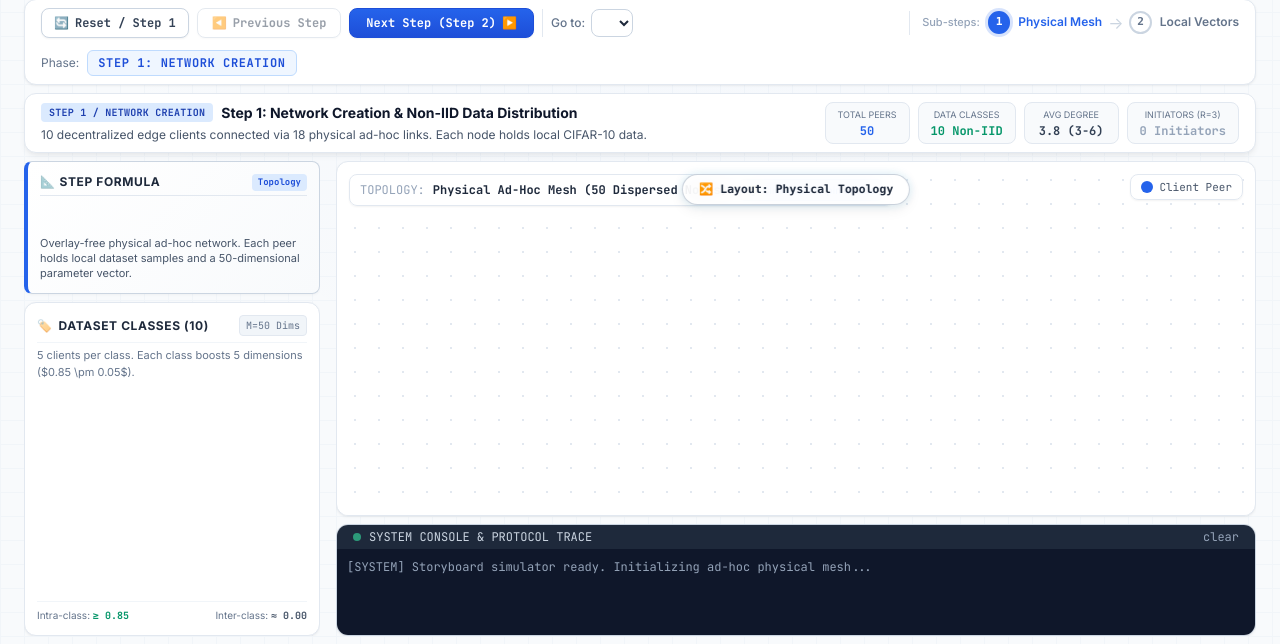
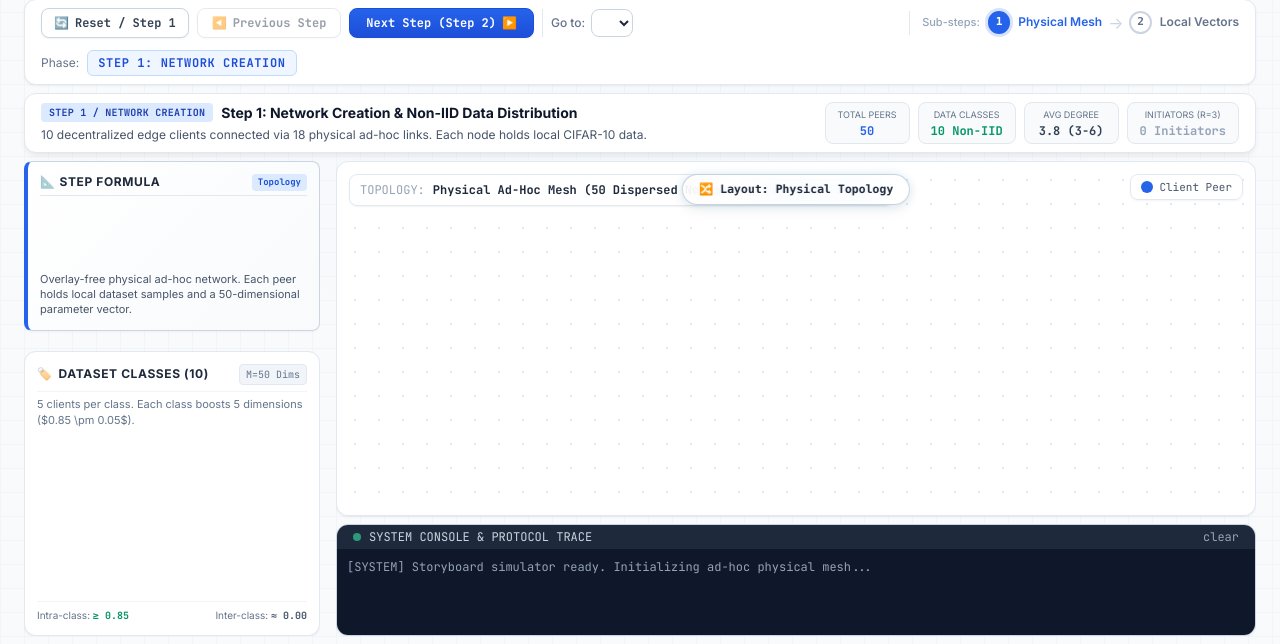
Before and after one commit to khastkhodaei/SemanticVisual, a FastAPI app: page / in a window 1280 px wide. Shown: the part 156-800 px from the top of the page. Run offline with FastAPI, Linux system fonts and the light colour scheme; lists and menus that the app fills with data are empty; some libraries are stand-ins or nearby versions.

Commit message:
fix(ui): stabilize sidebar card dimensions to prevent vertical layout shifts and unnecessary scrolling (fixes #13)

```diff
--- a/frontend/static/style.css
+++ b/frontend/static/style.css
@@ -121,8 +121,24 @@ body {
   border-radius: 0.5rem;
 }
 
+/* Sidebar Container Layout Stabilization */
+.sidebar-column {
+  display: flex;
+  flex-direction: column;
+  gap: 12px;
+  height: 100%;
+  max-height: 100%;
+  overflow: hidden;
+}
+
 /* Formula Card at Top of Sidebar */
-.formula-card {
+.formula-card,
+.sidebar-card-top {
+  flex: 0 0 auto;
+  min-height: 170px;
+  display: flex;
+  flex-direction: column;
+  justify-content: space-between;
   background: linear-gradient(135deg, #ffffff 0%, #f8fafc 100%);
   border: 1px solid var(--border-strong);
   border-left: 4px solid var(--brand-blue);
@@ -130,6 +146,41 @@ body {
   padding: 0.75rem;
   box-shadow: 0 1px 3px rgba(0, 0, 0, 0.04);
   transition: border-color 0.2s ease;
+  box-sizing: border-box;
+}
+
+/* Bottom Card: Dataset Classes & Telemetry */
+.sidebar-card-bottom,
+.dataset-classes-card {
+  flex: 1 1 auto;
+  min-height: 0;
+  display: flex;
+  flex-direction: column;
+  overflow: hidden;
+  box-sizing: border-box;
+}
+
+.dataset-classes-card .class-list,
+#classList {
+  flex: 1 1 auto;
+  min-height: 0;
+  display: flex;
+  flex-direction: column;
+  justify-content: space-between;
+  overflow-y: auto;
+}
+
+/* Ensure raw LaTeX equations render cleanly without overflow */
+.formula-container,
+#sidebarFormula {
+  display: flex;
+  align-items: center;
+  justify-content: center;
+  min-height: 48px;
+  padding: 4px 0;
+  overflow-x: auto;
+  overflow-y: hidden;
+  line-height: 1.35;
 }
 
 .formula-card.formula-amber {
--- a/frontend/templates/index.html
+++ b/frontend/templates/index.html
@@ -275,10 +275,10 @@
   <main class="flex-1 grid grid-cols-12 gap-4 px-6 pb-2 min-h-0 overflow-hidden">
 
     <!-- Left Sidebar: Step Formula Card at Top + Dataset Classes (3 cols) -->
-    <aside class="col-span-12 lg:col-span-3 flex flex-col min-h-0 space-y-2 overflow-hidden">
+    <aside class="col-span-12 lg:col-span-3 sidebar-column flex flex-col min-h-0 space-y-2 overflow-hidden">
 
       <!-- Prominent Step Formula Card (Positioned at the TOP of the sidebar) -->
-      <div id="sidebarFormulaCard" class="formula-card flex-shrink-0 space-y-1">
+      <div id="sidebarFormulaCard" class="formula-card sidebar-card-top flex-shrink-0 space-y-1">
         <div class="flex items-center justify-between border-b border-slate-200 pb-1">
           <h3 class="text-xs font-bold text-slate-800 uppercase tracking-wider flex items-center gap-1">
             <span>📐</span>
@@ -288,7 +288,7 @@
         </div>
 
         <!-- KaTeX Math Container -->
-        <div id="sidebarFormula" class="text-xs text-slate-900 py-1 text-center overflow-x-auto min-h-[32px] flex items-center justify-center font-mono">
+        <div id="sidebarFormula" class="formula-container text-xs text-slate-900 py-1 text-center overflow-x-auto min-h-[36px] flex items-center justify-center font-mono">
           <!-- Rendered dynamically via KaTeX -->
         </div>
 
@@ -298,7 +298,7 @@
       </div>
 
       <!-- Dataset Classes Card (Scrollable inside, takes remaining flexible height) -->
-      <div id="classListCard" class="paper-card p-3 flex-1 min-h-0 flex flex-col overflow-hidden">
+      <div id="classListCard" class="paper-card dataset-classes-card sidebar-card-bottom p-3 flex-1 min-h-0 flex flex-col overflow-hidden">
         <div class="flex items-center justify-between border-b border-slate-100 pb-1.5 flex-shrink-0">
           <h3 class="text-xs font-bold text-slate-800 uppercase tracking-wider flex items-center">
             <span class="mr-1.5">🏷️</span> Dataset Classes (10)
@@ -311,7 +311,7 @@
         </p>
 
         <!-- Class List Chips -->
-        <div id="classList" class="space-y-1 text-xs font-mono overflow-y-auto min-h-0 flex-1 pr-1">
+        <div id="classList" class="class-list space-y-1 text-xs font-mono overflow-y-auto min-h-0 flex-1 pr-1">
           <!-- Populated dynamically by JavaScript -->
         </div>
 
```
Also changed, not shown: frontend/static/index.html (+5 -5 lines), tests/test_ui_rendering.py (+23 -0 lines).
